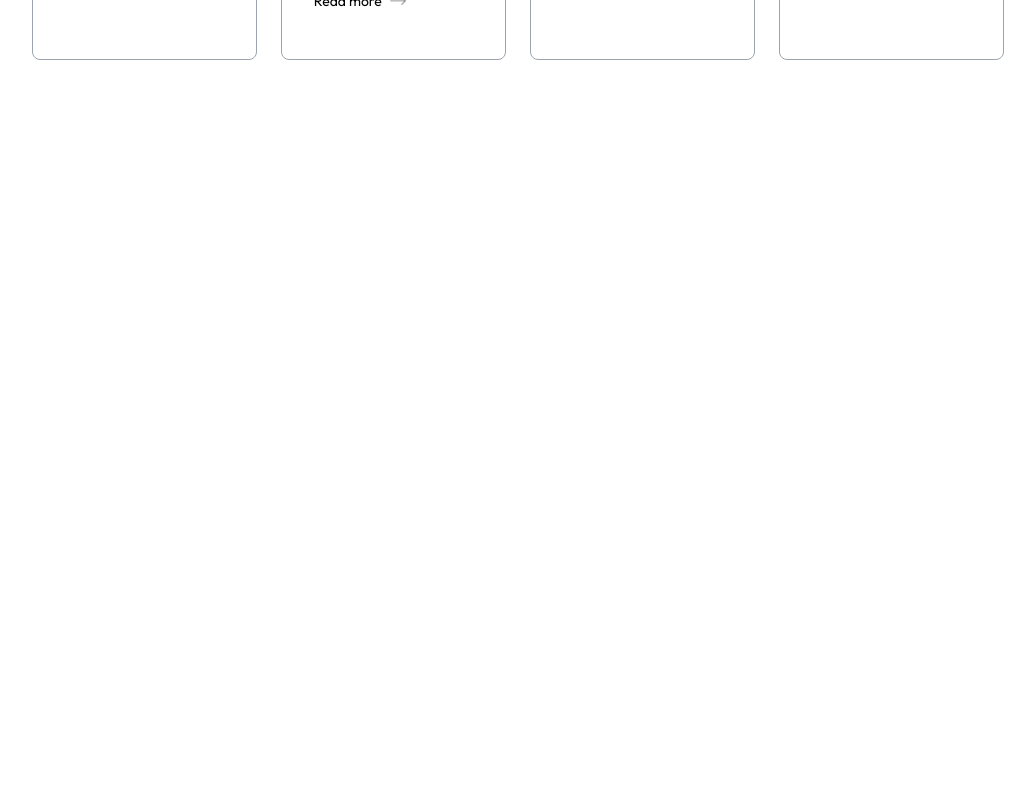
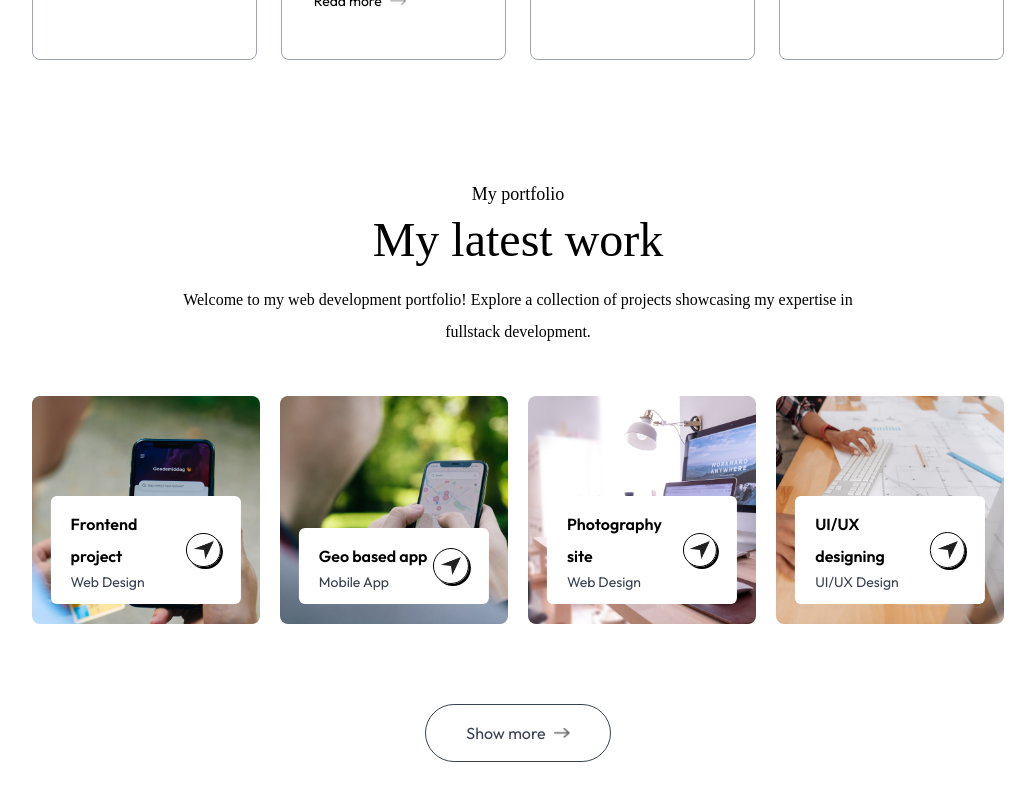
Before and after one commit to SachinthaUmayanga/prtfolio-sachintha, a Next.js app: page / in a window 1280 px wide. Shown: the part 2199-2999 px from the top of the page, without its empty margins (122-1157 px from the left). Before the commit the page ends 2339 px from the top, so only its background shows below. Built offline with nearby package versions, Linux system fonts and the light colour scheme; a web font is replaced by a local one.

Commit message:
Work Section

```diff
--- /dev/null
+++ b/app/components/Work.jsx
@@ -0,0 +1,43 @@
+import { assets, workData } from '@/assets/assets'
+import Image from 'next/image'
+import React from 'react'
+
+const Work = () => {
+  return (
+    <div id='work' className='w-full px-[12%] py-10 scroll-mt-20'>
+        <h4 className='text-center mb-2 text-lg font-Ovo'>
+            My portfolio
+        </h4>
+
+        <h2 className='text-center text-5xl font-Ovo'>
+            My latest work
+        </h2>
+
+        <p className='text-center max-w-2xl mx-auto mt-5 mb-12 font-Ovo'>
+            Welcome to my web development portfolio! Explore a collection of projects showcasing my expertise in fullstack development.
+        </p>
+
+        <div className='grid grid-cols-auto my-10 gap-5'>
+            {workData.map((project, index) => (
+                <div key={index} className='aspect-square bg-no-repeat bg-cover bg-center rounded-lg relative cursor-pointer group' style={{ backgroundImage: `url(${project.bgImage})` }}>
+                    <div className='bg-white w-10/12 rounded-md absolute bottom-5 left-1/2 -translate-x-1/2 py-3 px-5 flex items-center justify-between duration-500 group-hover:bottom-7'>
+                        <div>
+                            <h2 className='font-semibold'>{project.title}</h2>
+                            <p className='text-sm text-gray-700'>{project.description}</p>
+                        </div>
+                        <div className='border rounded-full border-black w-9 aspect-square flex items-center justify-center shadow-[2px_2px_0_#000] group-hover:bg-lime-300 transition'>
+                            <Image src={assets.send_icon} alt='send icon' className='w-5' />
+                        </div>
+                    </div>
+                </div>
+            ))}
+        </div>
+
+        <a href="" className='w-max flex items-center justify-center gap-2 text-gray-700 border-[0.5px] border-gray-700 rounded-full py-3 px-10 mx-auto my-20 hover:bg-lightHover duration-500'>
+            Show more <Image src={assets.right_arrow_bold} alt='Right arrow' className='w-4' />
+        </a>
+    </div>
+  )
+}
+
+export default Work
--- a/app/page.js
+++ b/app/page.js
@@ -3,6 +3,7 @@ import About from "./components/About";
 import Header from "./components/Header";
 import Navbar from "./components/Navbar";
 import Services from "./components/Services";
+import Work from "./components/Work";
 
 export default function Home() {
   return (
@@ -11,6 +12,7 @@ export default function Home() {
       <Header />
       <About />
       <Services />
+      <Work />
     </>
   );
 }
```
